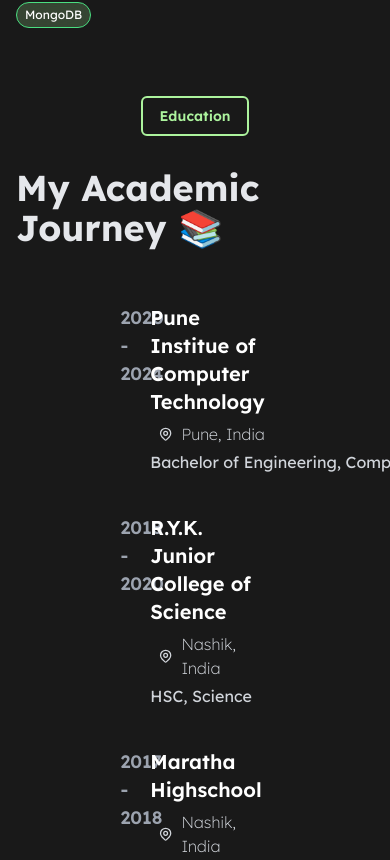
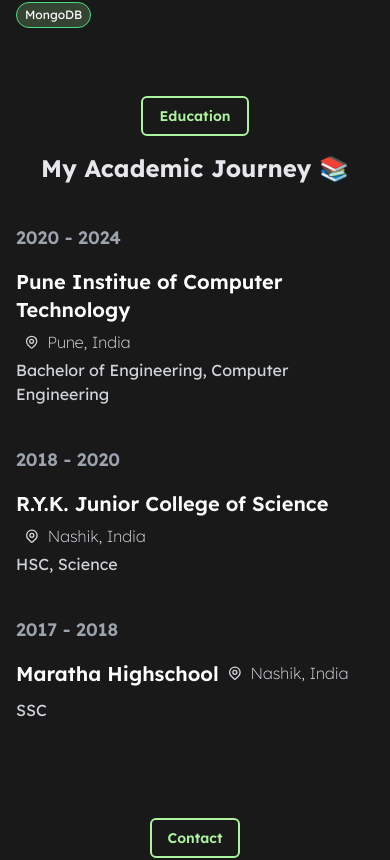
Before and after one commit to rohitvpatil0810/rohit-portfolio-next, a Next.js app: page / in a window 390 px wide. Shown: the part 5896-6756 px from the top of the page. Built offline with nearby package versions, Linux system fonts and the light colour scheme.

Commit message:
feat: add responsiveness to education section

```diff
--- a/src/components/sections/education.tsx
+++ b/src/components/sections/education.tsx
@@ -12,9 +12,10 @@ function Education({}: Props) {
       className="w-full py-10 flex flex-col justify-center items-center scroll-mt-20"
     >
       <SectionHeader>Education</SectionHeader>
-      <h1 className="py-8 text-4xl text-gray-200 font-bold">
+      <h1 className="py-4 md:py-8 text-2xl sm:text-3xl md:text-4xl text-gray-200 font-bold text-center">
         My Academic Journey 📚
       </h1>
+      <div className="w-full flex flex-col items-start tab:items-center">
         {educationList.map((education) => (
           <EducationItem
             key={education.school + education.degree}
@@ -22,6 +23,7 @@ function Education({}: Props) {
           />
         ))}
       </div>
+    </div>
   );
 }
 
--- a/src/components/ui/education-item.tsx
+++ b/src/components/ui/education-item.tsx
@@ -9,14 +9,14 @@ type Props = {
 
 const EducationItem = ({ education }: Props) => {
   return (
-    <div className="py-4 w-5/12 flex group">
-      <div className="w-1/5">
+    <div className="py-4 tab:w-8/12 lg:w-8/12 flex flex-col tab:flex-row group">
+      <div className="tab:w-1/5">
         <h3 className="text-lg text-gray-400 font-semibold py-2">
           {education.duration}
         </h3>
       </div>
-      <div className="w-4/5">
-        <h1 className="text-xl text-gray-200 font-bold flex flex-wrap items-center space-x-1">
+      <div className="tab:w-4/5">
+        <h1 className="text-xl text-gray-200 font-bold flex flex-wrap md:items-center space-x-1">
           <HoverUnderlineText
             className="group-hover:text-light-green"
             underlineColor="bg-green-400"
@@ -29,7 +29,7 @@ const EducationItem = ({ education }: Props) => {
           </div>
         </h1>
         <h2 className="text-gray-300 pt-1 flex justify-start items-center space-x-1">
-          <span className="whitespace-nowrap mr-2">
+          <span className="mr-2">
             {education.degree}
             {education.major ? `, ${education.major}` : null}
           </span>
```
Lines whose indentation alone changed are shown as unchanged.
